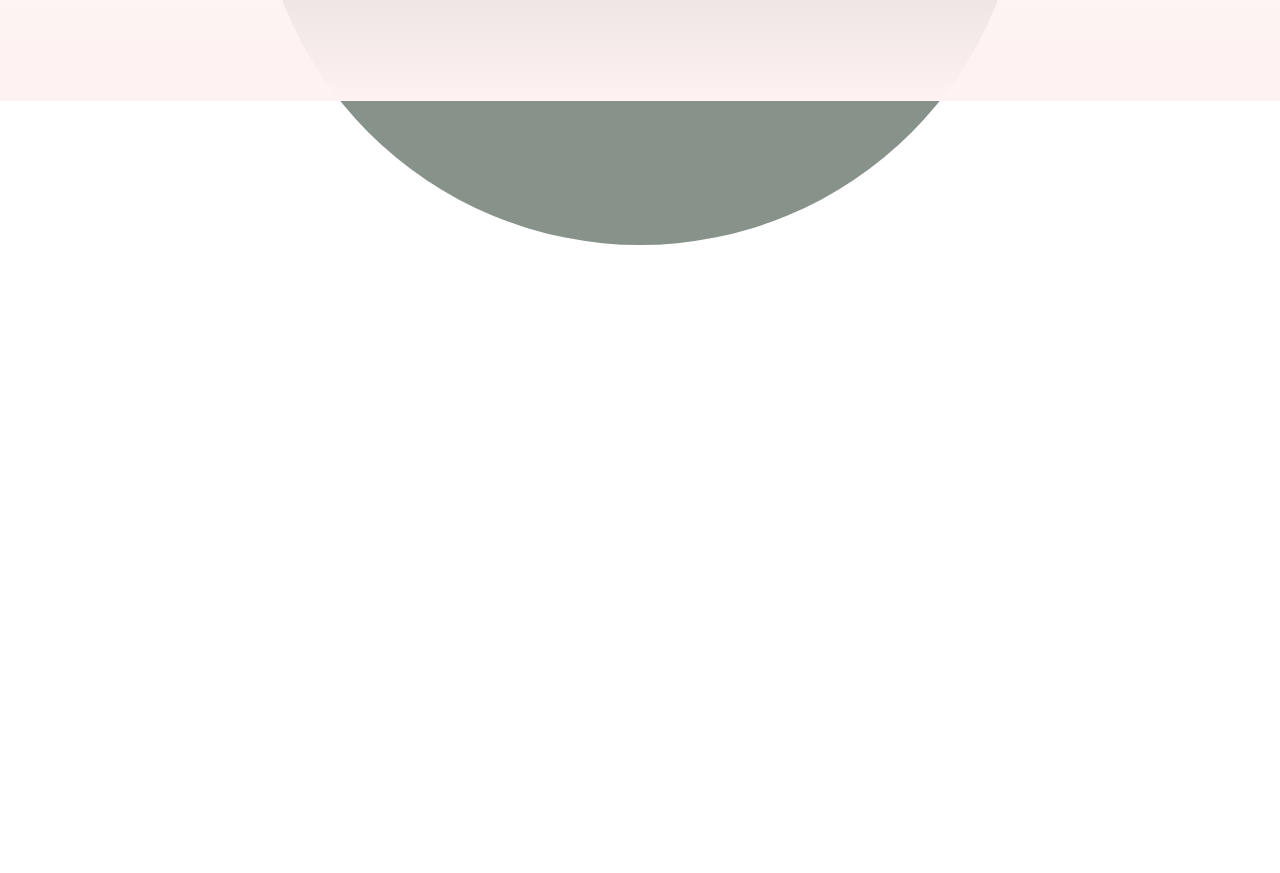
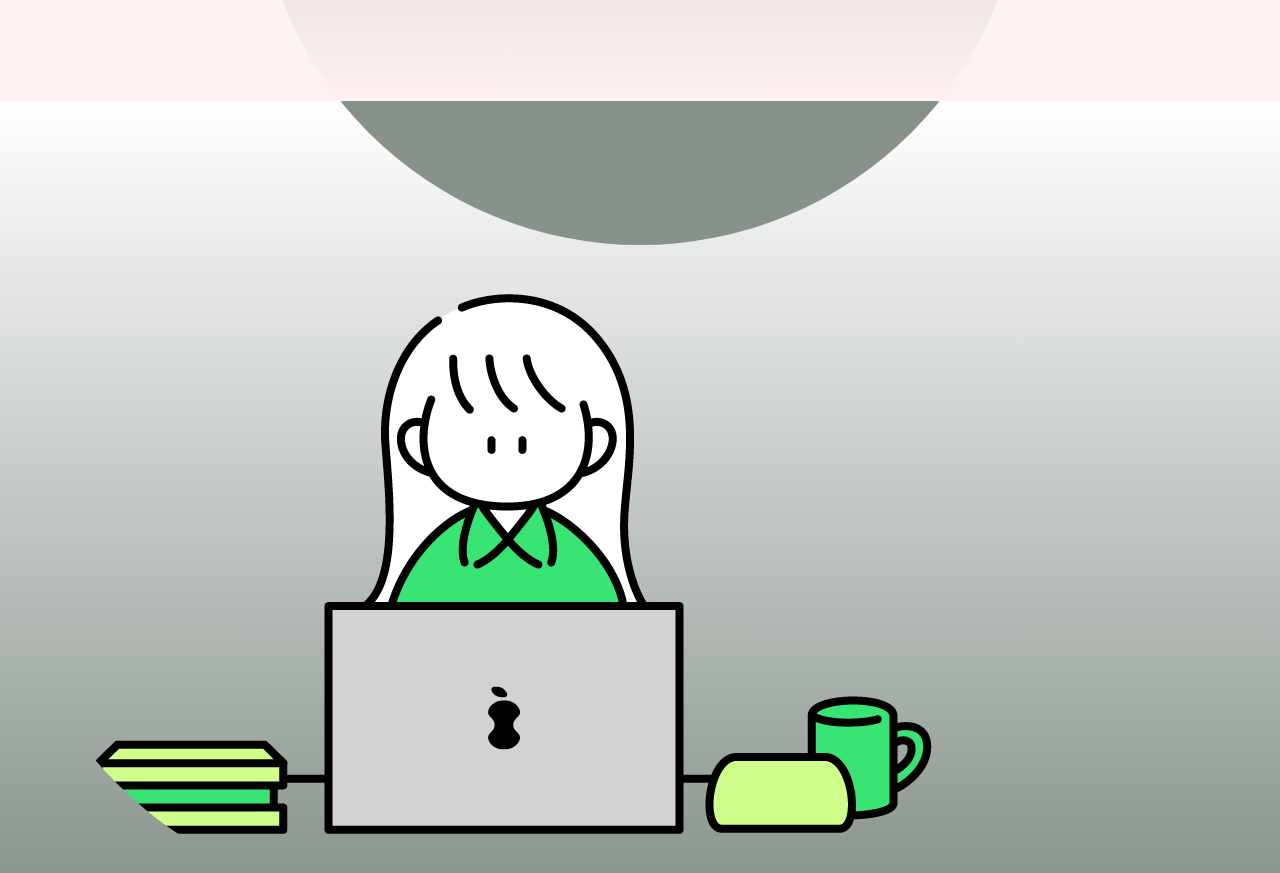
Before and after one commit to yoshino9397/Tailwind-portfolio, a website: page index.html in a window 1280 px wide. Shown: the part 699-1572 px from the top of the page. Before the commit the page ends 944 px from the top, so only its background shows below. Drawn offline with Linux system fonts and the light colour scheme.

Commit message:
about now

```diff
--- a/index.html
+++ b/index.html
@@ -101,17 +101,26 @@
         class="hidden lg:flex flex-col gap-5 rounded-md shadow-lg absolute top-20 bottom-0 m-auto right-8 bg-white dark:bg-smokypink dark:shadow-slate-600 p-6 h-fit w-1/3"
       >
         <h1 class="text-4xl text-white">Hi, I'm Yoshino</h1>
-        <p class="text-gray-50 ">
-          Coding since 2019 with 2 years of internship experience in japanese company while attending university.
+        <p class="text-gray-50">
+          Coding since 2019 with 2 years of internship experience in japanese
+          company while attending university.
         </p>
         <a
-          class="bg-smokygreen hover:bg-lightgreen  text-white text-xl px-3 py-2 rounded-md font-semibold w-fit"
+          class="bg-smokygreen hover:bg-lightgreen text-white text-xl px-3 py-2 rounded-md font-semibold w-fit"
           href="#contact"
           >Hire Me ?</a
         >
       </div>
     </div>
-    </div>
+    <!-- about -->
+    <div
+      class="container  bg-gradient-to-t from-lightgreen lg:h-screen"
+    >
+      <!--left-->
+      <div class="h-full rounded-full overflow-hidden relative">
+        <img src="./img/girl.png" alt="" />
+      </div>
+      <!--right-->
     </div>
     <script src="./app.js"></script>
     <script src="./typing.js"></script>
```
Also changed, not shown: css/style.css.
